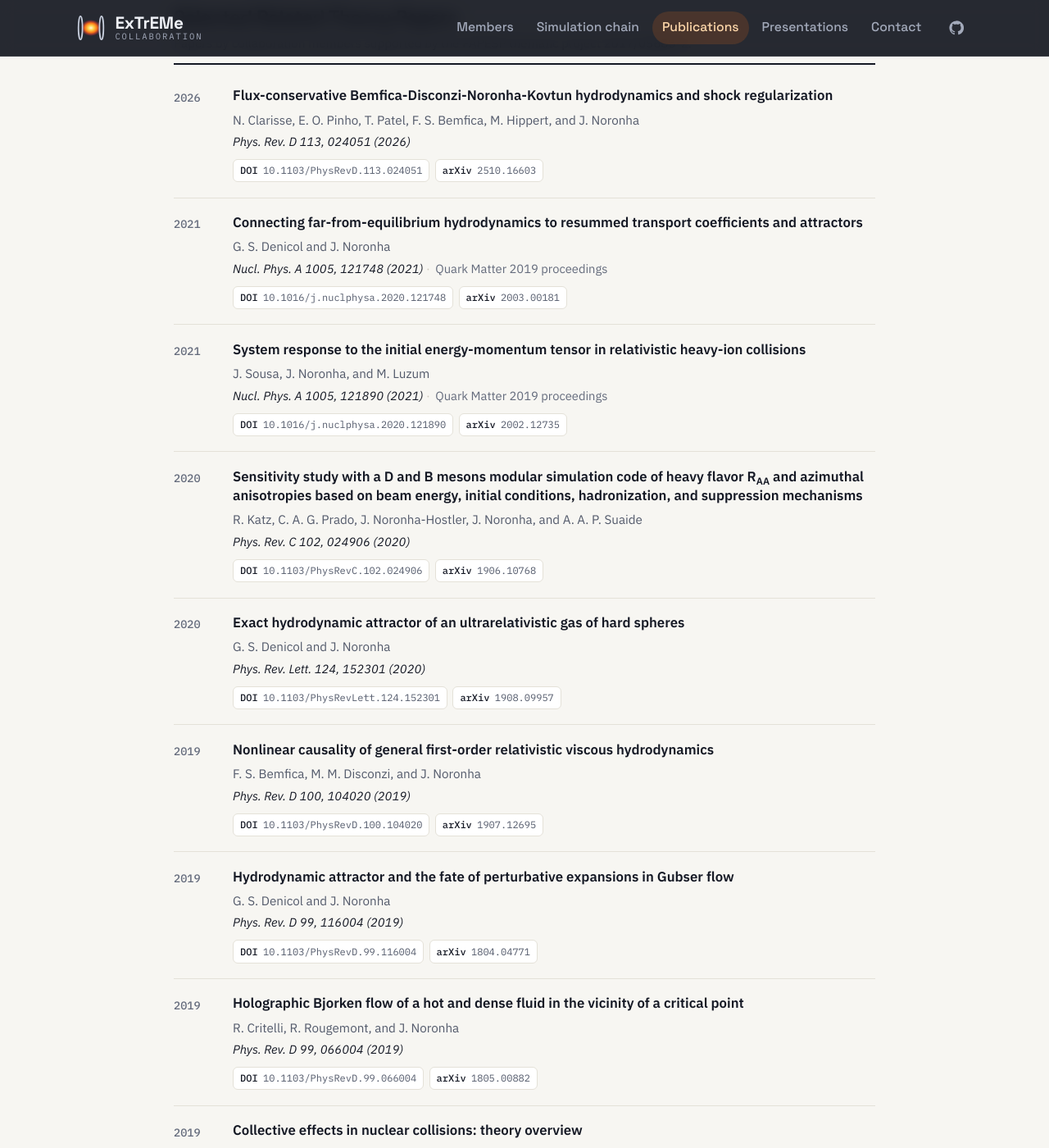
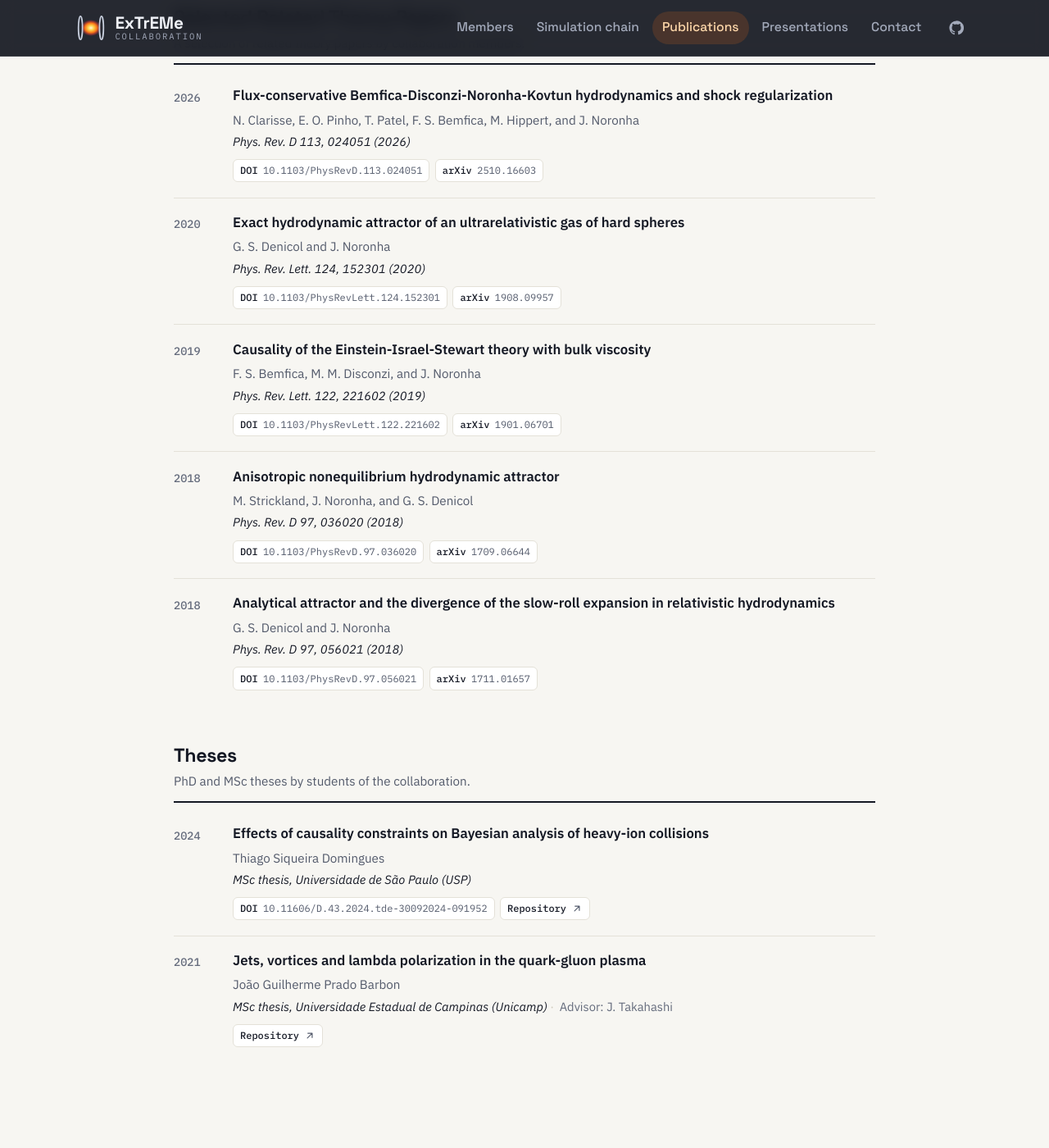
Before and after one commit to ExTrEMe-Collaboration/ExTrEMe-Collaboration.github.io, a Jekyll site: the page built from publications.html, in a window 1280 px wide and 1400 px high, scrolled down 2890 px. Shown: the whole window at 82% size. Built offline with Jekyll 4.4.1, drawn with Linux system fonts in a browser that asks for light colours; some of the changed text lies outside the part shown.

Commit message:
Restore M. Luzum's theory-paper selection; count only collaboration papers
- Selected Related Theory Papers back to the original 5 papers; the 12
  added from the legacy HADREX list are listed in a MIGRATION_PLAN.md to-do
  (which list to keep). Neutral one-line description for the category.
- Home page: the "Papers" figure counts only ExTrEMe Collaboration Papers
  (14).

Co-Authored-By: Claude Opus 5.5 <noreply@anthropic.com>
Claude-Session: https://claude.ai/code/session_01AgwXquifVjZjrCcfWcgwFE

```diff
--- a/_data/publications.yml
+++ b/_data/publications.yml
@@ -95,8 +95,7 @@
     venue: Preprint
     arxiv: '2611.18290'
 - category: Selected Related Theory Papers
-  description: Papers by collaboration members supported by the FAPESP thematic project
-    2017/05685-2.
+  description: A selection of related theory papers by collaboration members.
   items:
   - year: 2018
     title: Analytical attractor and the divergence of the slow-roll expansion in relativistic
@@ -131,92 +130,6 @@
     venue: Phys. Rev. D 113, 024051 (2026)
     doi: 10.1103/PhysRevD.113.024051
     arxiv: '2510.16603'
-  - year: 2017
-    title: Homogeneous isotropization and equilibration of a strongly coupled plasma
-      with a critical point
-    authors: R. Critelli, R. Rougemont, and J. Noronha
-    venue: JHEP 12, 029 (2017)
-    doi: 10.1007/JHEP12(2017)029
-    arxiv: '1709.03131'
-  - year: 2018
-    title: η′ production in nucleus-nucleus collisions as a probe of chiral dynamics
-    authors: G. Torrieri
-    venue: Phys. Rev. C 98, 014901 (2018)
-    doi: 10.1103/PhysRevC.98.014901
-    arxiv: '1802.09011'
-  - year: 2018
-    title: Nonresistive dissipative magnetohydrodynamics from the Boltzmann equation
-      in the 14-moment approximation
-    authors: G. S. Denicol, X.-G. Huang, E. Molnár, G. M. Monteiro, H. Niemi, J. Noronha,
-      D. H. Rischke, and Q. Wang
-    venue: Phys. Rev. D 98, 076009 (2018)
-    doi: 10.1103/PhysRevD.98.076009
-    arxiv: '1804.05210'
-  - year: 2018
-    title: Causality and existence of solutions of relativistic viscous fluid dynamics
-      with gravity
-    authors: F. S. Bemfica, M. M. Disconzi, and J. Noronha
-    venue: Phys. Rev. D 98, 104064 (2018)
-    doi: 10.1103/PhysRevD.98.104064
-    arxiv: '1708.06255'
-  - year: 2019
-    title: Resummed hydrodynamic expansion for a plasma of particles interacting with
-      fields
-    authors: L. Tinti, G. Vujanovic, J. Noronha, and U. Heinz
-    venue: Phys. Rev. D 99, 016009 (2019)
-    doi: 10.1103/PhysRevD.99.016009
-    arxiv: '1808.06436'
-  - year: 2019
-    title: 'Collective effects in nuclear collisions: theory overview'
-    authors: J. Noronha
-    venue: Nucl. Phys. A 982, 78 (2019)
-    doi: 10.1016/j.nuclphysa.2018.11.017
-    arxiv: '1807.06191'
-  - year: 2019
-    title: Holographic Bjorken flow of a hot and dense fluid in the vicinity of a
-      critical point
-    authors: R. Critelli, R. Rougemont, and J. Noronha
-    venue: Phys. Rev. D 99, 066004 (2019)
-    doi: 10.1103/PhysRevD.99.066004
-    arxiv: '1805.00882'
-  - year: 2019
-    title: Hydrodynamic attractor and the fate of perturbative expansions in Gubser
-      flow
-    authors: G. S. Denicol and J. Noronha
-    venue: Phys. Rev. D 99, 116004 (2019)
-    doi: 10.1103/PhysRevD.99.116004
-    arxiv: '1804.04771'
-  - year: 2019
-    title: Nonlinear causality of general first-order relativistic viscous hydrodynamics
-    authors: F. S. Bemfica, M. M. Disconzi, and J. Noronha
-    venue: Phys. Rev. D 100, 104020 (2019)
-    doi: 10.1103/PhysRevD.100.104020
-    arxiv: '1907.12695'
-  - year: 2020
-    title: Sensitivity study with a D and B mesons modular simulation code of heavy
-      flavor R<sub>AA</sub> and azimuthal anisotropies based on beam energy, initial
-      conditions, hadronization, and suppression mechanisms
-    authors: R. Katz, C. A. G. Prado, J. Noronha-Hostler, J. Noronha, and A. A. P.
-      Suaide
-    venue: Phys. Rev. C 102, 024906 (2020)
-    doi: 10.1103/PhysRevC.102.024906
-    arxiv: '1906.10768'
-  - year: 2021
-    title: System response to the initial energy-momentum tensor in relativistic heavy-ion
-      collisions
-    authors: J. Sousa, J. Noronha, and M. Luzum
-    venue: Nucl. Phys. A 1005, 121890 (2021)
-    note: Quark Matter 2019 proceedings
-    doi: 10.1016/j.nuclphysa.2020.121890
-    arxiv: '2002.12735'
-  - year: 2021
-    title: Connecting far-from-equilibrium hydrodynamics to resummed transport coefficients
-      and attractors
-    authors: G. S. Denicol and J. Noronha
-    venue: Nucl. Phys. A 1005, 121748 (2021)
-    note: Quark Matter 2019 proceedings
-    doi: 10.1016/j.nuclphysa.2020.121748
-    arxiv: '2003.00181'
 - category: Theses
   description: PhD and MSc theses by students of the collaboration.
   items:
```
Also changed, not shown: MIGRATION_PLAN.md (+3 -2 lines), index.html (+3 -4 lines).
